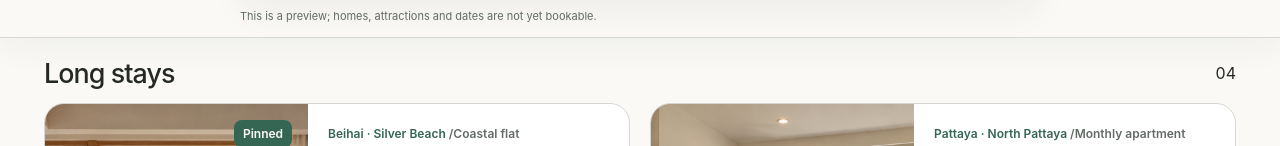
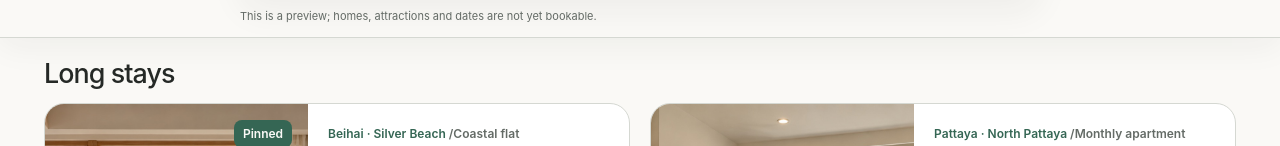
Before and after one commit to kaifa9527/kuailvju-site, a React (Vite) app: page / in a window 1280 px wide. Shown: the part 162-308 px from the top of the page. Built offline with nearby package versions, Linux system fonts and the light colour scheme.

Commit message:
Remove obsolete imports and avoid misleading Roam result counts

```diff
--- a/src/App.tsx
+++ b/src/App.tsx
@@ -13,8 +13,7 @@ import { ManagementEntry } from './ManagementEntry'
 import { RoamPage } from './RoamPage'
 import { ExchangeDetailPage } from './ExchangeExperience'
 import { demoAvailable, filterExchangeHomes, parseExchangeSearch, localDate } from './lib/exchangeDiscovery'
-import { handoverReady, leaseRange } from './lib/inventory'
-import { readTestRequests } from './lib/testWorkflow'
+import { leaseRange } from './lib/inventory'
 
 type Filters = { city: string; region: string; type: string; term: string; moveIn: string; guestsMin: string; bedroomsMin: string; areaMin: string }
 type Route = { page: string; id?: string; mode?: string; filters: Filters; query: string }
@@ -359,10 +358,9 @@ function HomePage({ lang, mode, query }: { lang: Language; mode: HomeMode; query
   const exchangeHomes = sortFeaturedListings(filterExchangeHomes(listings, exchangeSearch, localDate(), 'exchange'))
   const headings = { rentals: t.rent, stays: t.stays, exchange: t.exchange, roam: t.roam }
   const homes = mode === 'rentals' ? filteredLong : mode === 'stays' ? shortStayHomes : exchangeHomes
-  const validRoamCategory = params.get('category') === 'all' || !params.get('category') || params.get('category') === 'experiences'
   const empty = lang === 'zh' ? '暂无符合条件的演示结果，请尝试调整搜索条件。' : 'No demo results match. Try different filters.'
   return <section className="section page-shell home-property-section home-active-results" aria-label={headings[mode]}>
-    <div className="section-heading"><h2>{headings[mode]}</h2><span className="home-results-count">{mode === 'roam' ? (validRoamCategory ? '03' : '00') : String(homes.length).padStart(2, '0')}</span></div>
+    <div className="section-heading"><h2>{headings[mode]}</h2></div>
     {mode === 'roam'
       ? <RoamPage lang={lang} query={query} embedded hideSearch/>
       : homes.length
```
